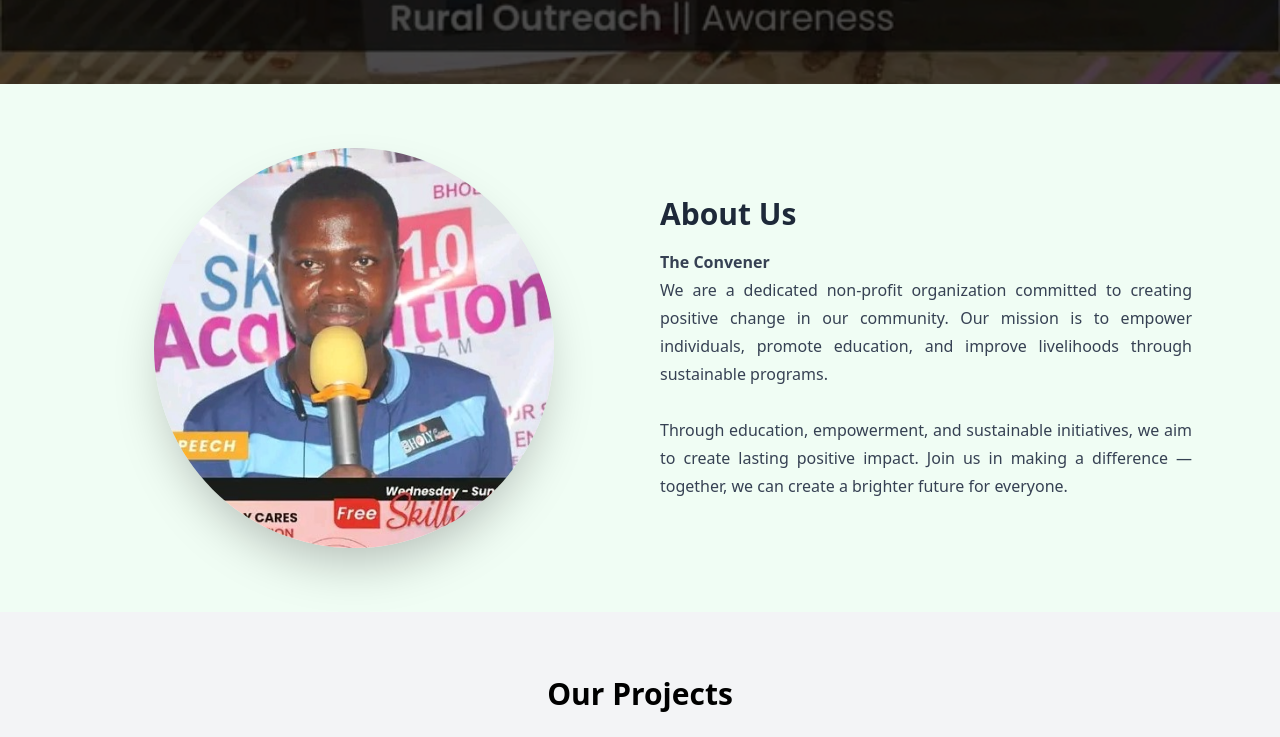
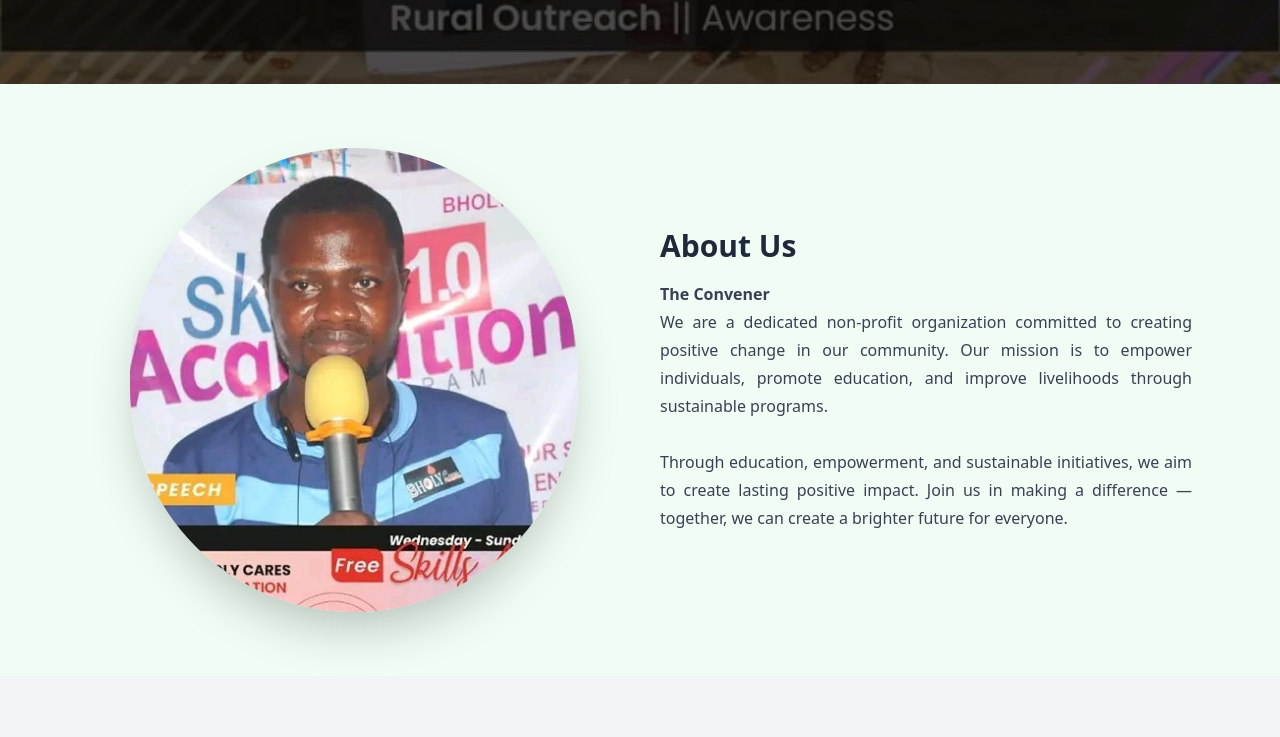
Before and after one commit to sirvick-concept/Bholy-Care-Foundation, a plain HTML site: page index.html in a window 1280 px wide. Shown: the part 716-1453 px from the top of the page. Drawn offline with nearby package versions, Linux system fonts and the light colour scheme.

Commit message:
adjust image

```diff
--- a/index.html
+++ b/index.html
@@ -74,7 +74,7 @@
   <section id="About" class="bg-green-50 py-16">
     <div class="max-w-6xl mx-auto px-6 flex flex-col md:flex-row items-center gap-10">
       <div class="md:w-1/2 flex justify-center">
-        <img src="./image/founder1.jpg" alt="About us" class="rounded-full shadow-2xl w-100 h-100 object-cover">
+        <img src="./image/founder1.jpg" alt="About us" class="w-full max-w-xs sm:max-w-sm md:max-w-md rounded-full shadow-2xl object-cover">
       </div>
       <div class="md:w-1/2 text-center md:text-left">
         <h2 class="text-3xl font-bold mb-4 text-gray-800">About Us</h2>
```
